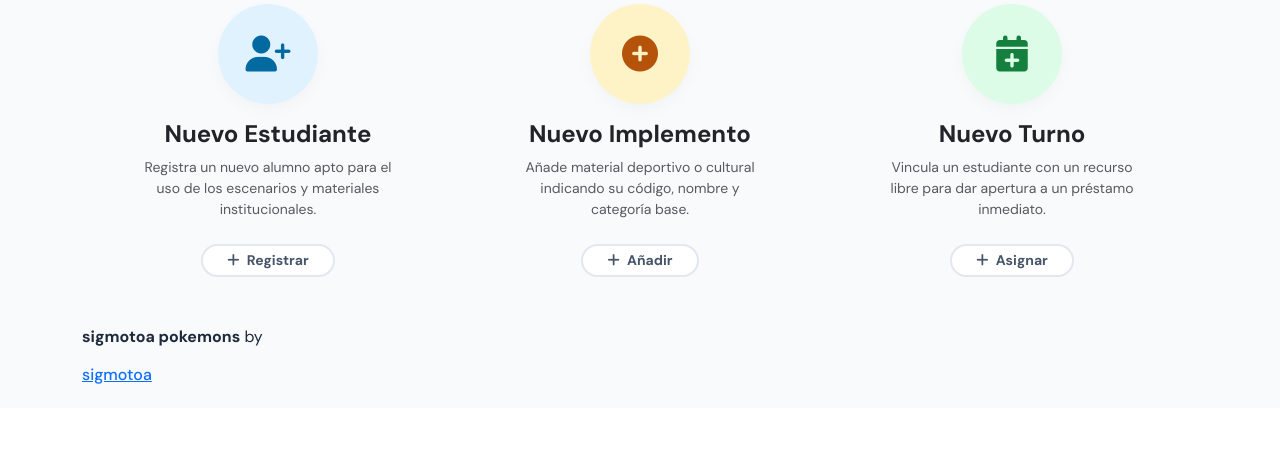
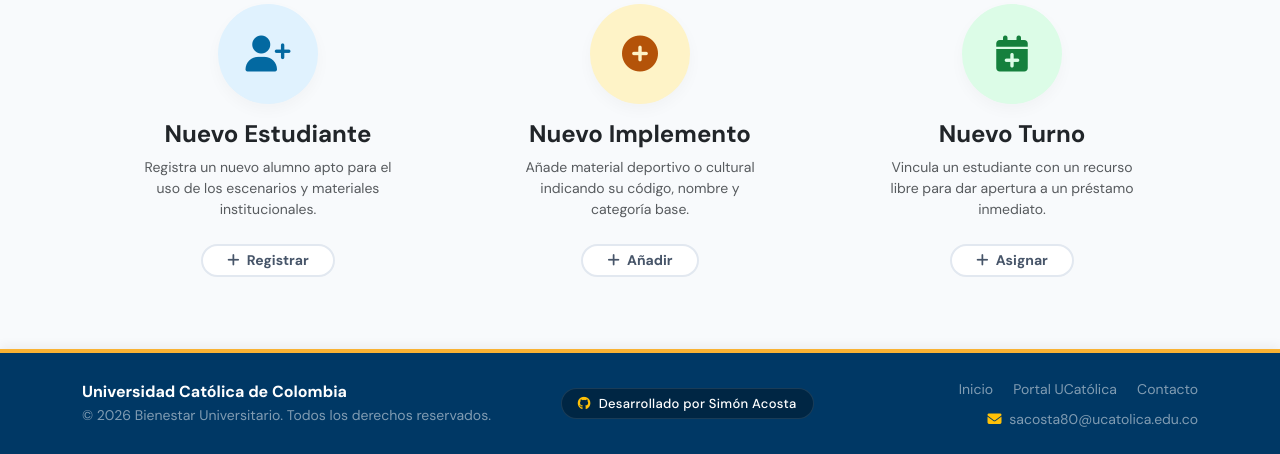
Before and after one commit to Simon-Acosta-1580/Proyecto-Integrador-2026-1, a FastAPI app: page / in a window 1280 px wide. Shown: the part 693-1147 px from the top of the page. Before the commit the page ends 1077 px from the top, so only its background shows below. Run offline with FastAPI, Linux system fonts and the light colour scheme.

Commit message:
[ADD] footer con informacion acorde

```diff
--- a/templates/footer.html
+++ b/templates/footer.html
@@ -1,7 +1,85 @@
-<footer class="footer">
-    <div class="content has-text-centered">
-        <p>
-            <strong>sigmotoa pokemons</strong> by <a href="http://sigmotoa.com"><h6>sigmotoa</h6></a>
-        </p>
+</div> <footer class="ucatolica-footer mt-auto py-4">
+    <div class="container">
+        <div class="row align-items-center g-3">
+
+            <div class="col-md-5 text-center text-md-start">
+                <h6 class="fw-bold text-white mb-1">Universidad Católica de Colombia</h6>
+                <p class="text-white-50 small mb-0">
+                    &copy; 2026 Bienestar Universitario. Todos los derechos reservados.
+                </p>
+            </div>
+
+            <div class="col-md-3 text-center">
+                <a href="https://github.com/Simon-Acosta-1580" target="_blank" class="text-decoration-none">
+                    <span class="badge badge-dev py-2 px-3">
+                        <i class="fa-brands fa-github me-2 text-warning"></i>Desarrollado por Simón Acosta
+                    </span>
+                </a>
+            </div>
+
+            <div class="col-md-4 text-center text-md-end">
+                <div class="footer-links mb-2">
+                    <a href="/" class="text-white-50 text-decoration-none small me-3 hover-gold">Inicio</a>
+                    <a href="https://www.ucatolica.edu.co" target="_blank" class="text-white-50 text-decoration-none small me-3 hover-gold">Portal UCatólica</a>
+                    <a href="mailto:sacosta80@ucatolica.edu.co" class="text-white-50 text-decoration-none small hover-gold">Contacto</a>
+                </div>
+                <div class="text-white-50 small">
+                    <i class="fa-solid fa-envelope me-1 text-warning"></i> sacosta80@ucatolica.edu.co
+                </div>
+            </div>
+
+        </div>
     </div>
 </footer>
+
+<style>
+    :root {
+        --ucatolica-blue-dark: #003865;
+        --ucatolica-blue-deep: #002644;
+        --ucatolica-gold: #f9b233;
+    }
+
+    /* Estilo base del footer */
+    .ucatolica-footer {
+        background-color: var(--ucatolica-blue-dark);
+        border-top: 4px solid var(--ucatolica-gold);
+        color: #ffffff;
+        width: 100%;
+        box-shadow: 0 -4px 10px rgba(0, 0, 0, 0.05);
+    }
+
+    /* Badge personalizado para el botón de GitHub */
+    .badge-dev {
+        background-color: var(--ucatolica-blue-deep);
+        border: 1px solid rgba(255, 255, 255, 0.1);
+        color: #ffffff;
+        font-size: 13px;
+        font-weight: 500;
+        border-radius: 30px;
+        letter-spacing: 0.3px;
+        transition: all 0.2s ease-in-out;
+    }
+
+    .badge-dev:hover {
+        background-color: #001c33;
+        border-color: var(--ucatolica-gold);
+        transform: scale(1.03);
+    }
+
+    /* Efectos hover para los links */
+    .hover-gold:hover {
+        color: var(--ucatolica-gold) !important;
+        text-decoration: underline !important;
+        transition: color 0.2s ease;
+    }
+
+    /* Ajuste de contenedor responsivo */
+    html, body {
+        display: flex;
+        flex-direction: column;
+        min-height: 100vh;
+    }
+</style>
+
+</body>
+</html>
```
